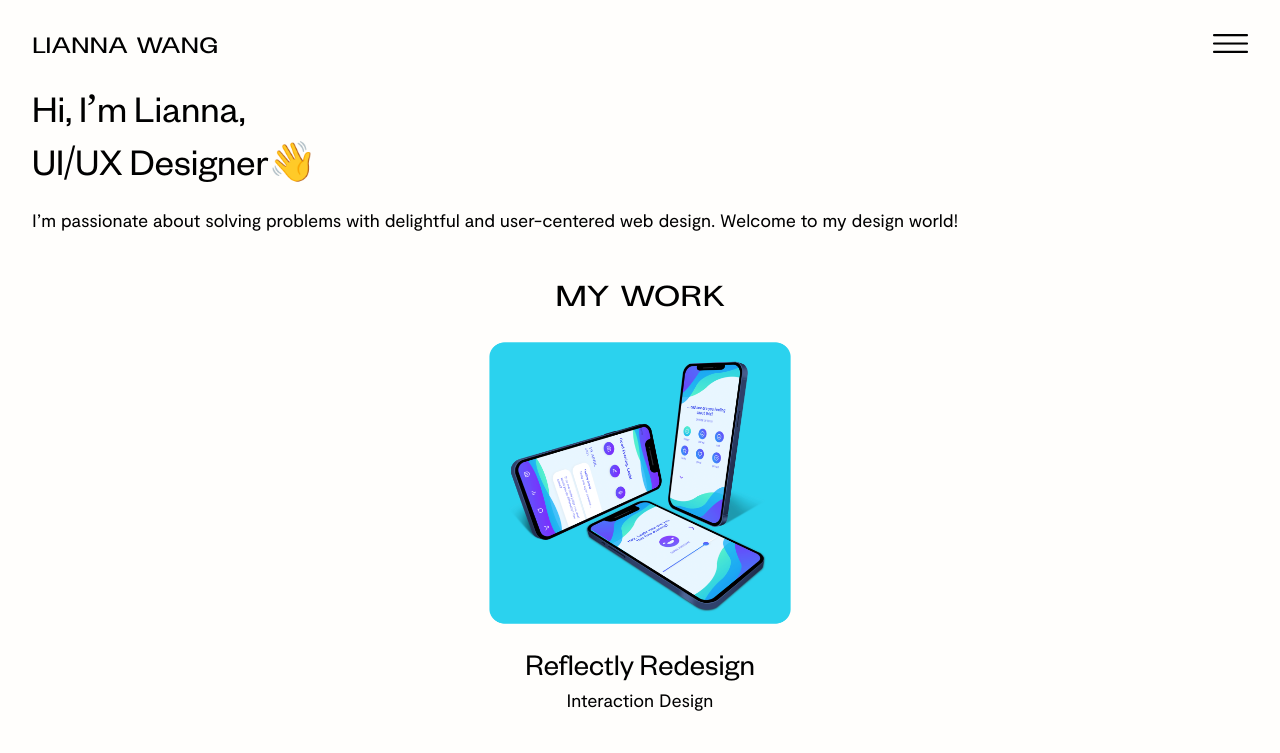
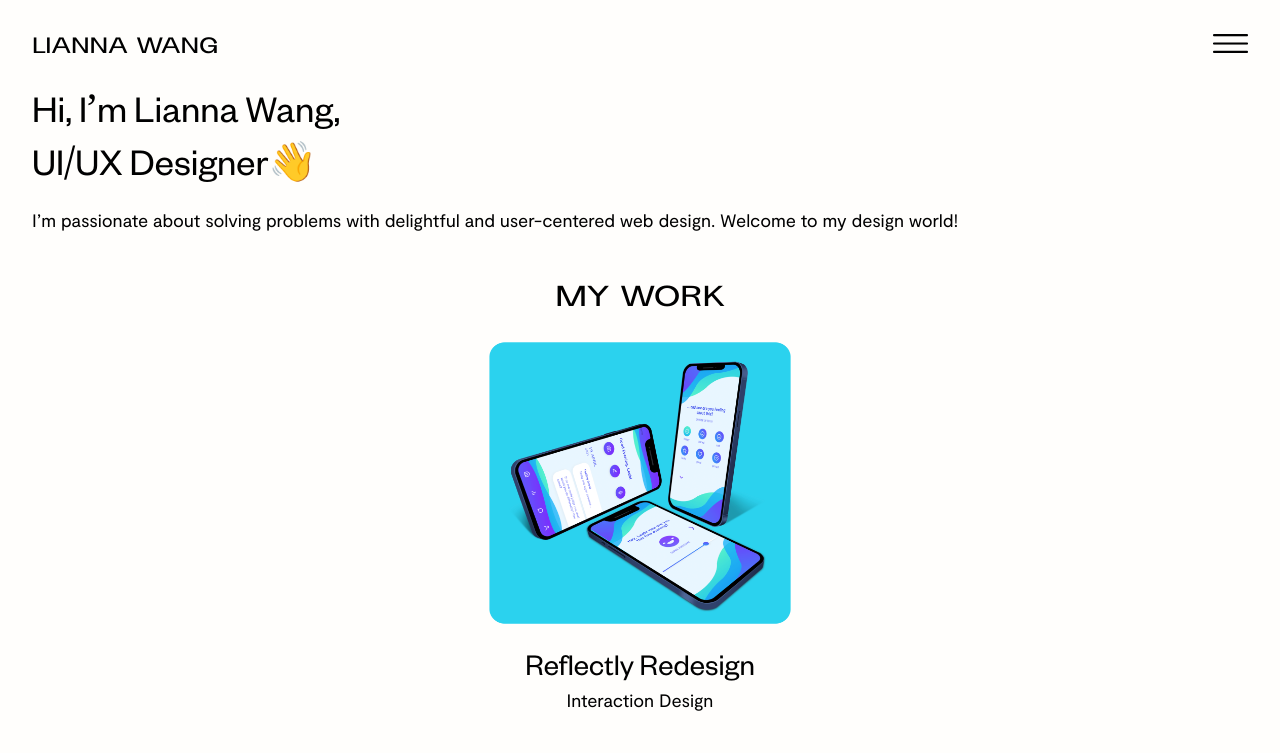
Before and after one commit to liannawang/IDM221-LMW364, a plain HTML site: page index.html in a window 1280 px wide. Shown: the top 753 px of the page. Drawn offline with Linux system fonts and the light colour scheme.

Commit message:
Add Last Name

```diff
--- a/index.html
+++ b/index.html
@@ -22,7 +22,7 @@
 
     <main>
       <div class="intro">
-        <h1>Hi, I’m Lianna,
+        <h1>Hi, I’m Lianna Wang,
           <br> UI/UX Designer👋</h1> <!--Check if emoji works on all platforms-->
         <p>I’m passionate about solving problems with delightful and user-centered web design. Welcome to my design world! </p>
       </div>
```
Also changed, not shown: script.js (deleted), 2 other files.
